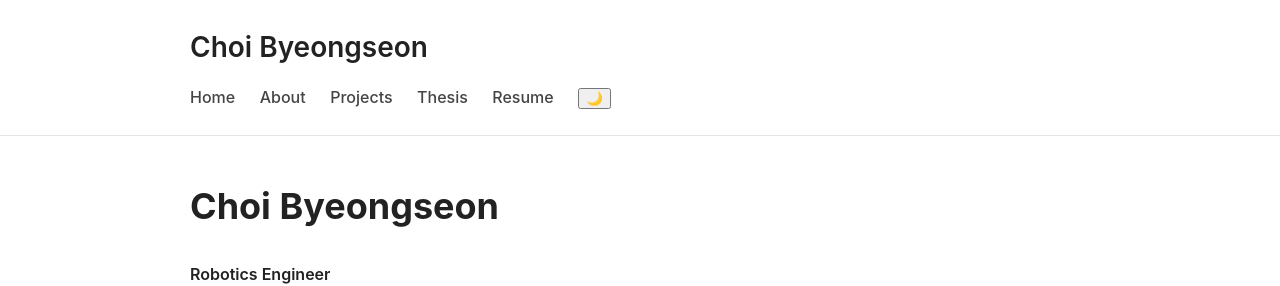
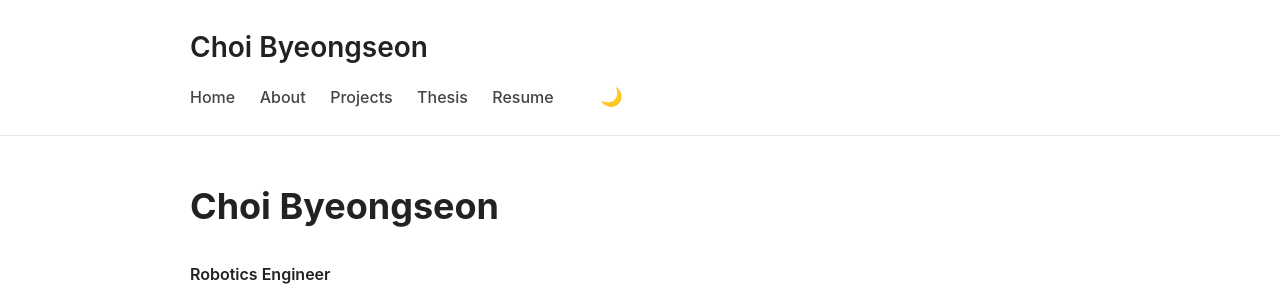
Before and after one commit to SUN1031/SUN1031.github.io, a Jekyll site: the page built from index.md, in a window 1280 px wide. Shown: the top 286 px of the page. Built offline with Jekyll 4.4.1, drawn with Linux system fonts in a browser that asks for light colours.

Commit message:
Update style.css

```diff
--- a/assets/css/style.css
+++ b/assets/css/style.css
@@ -152,3 +152,27 @@ main strong {
 .project-card:hover {
   border-color: #0b5fff;
 }
+
+/* ---------- Dark mode ---------- */
+
+#theme-toggle {
+  margin-left: 16px;
+  background: none;
+  border: none;
+  cursor: pointer;
+  font-size: 18px;
+}
+
+.dark {
+  background: #121212;
+  color: #eaeaea;
+}
+
+.dark .site-header,
+.dark .site-footer {
+  border-color: #333;
+}
+
+.dark a {
+  color: #7aa2ff;
+}
```
